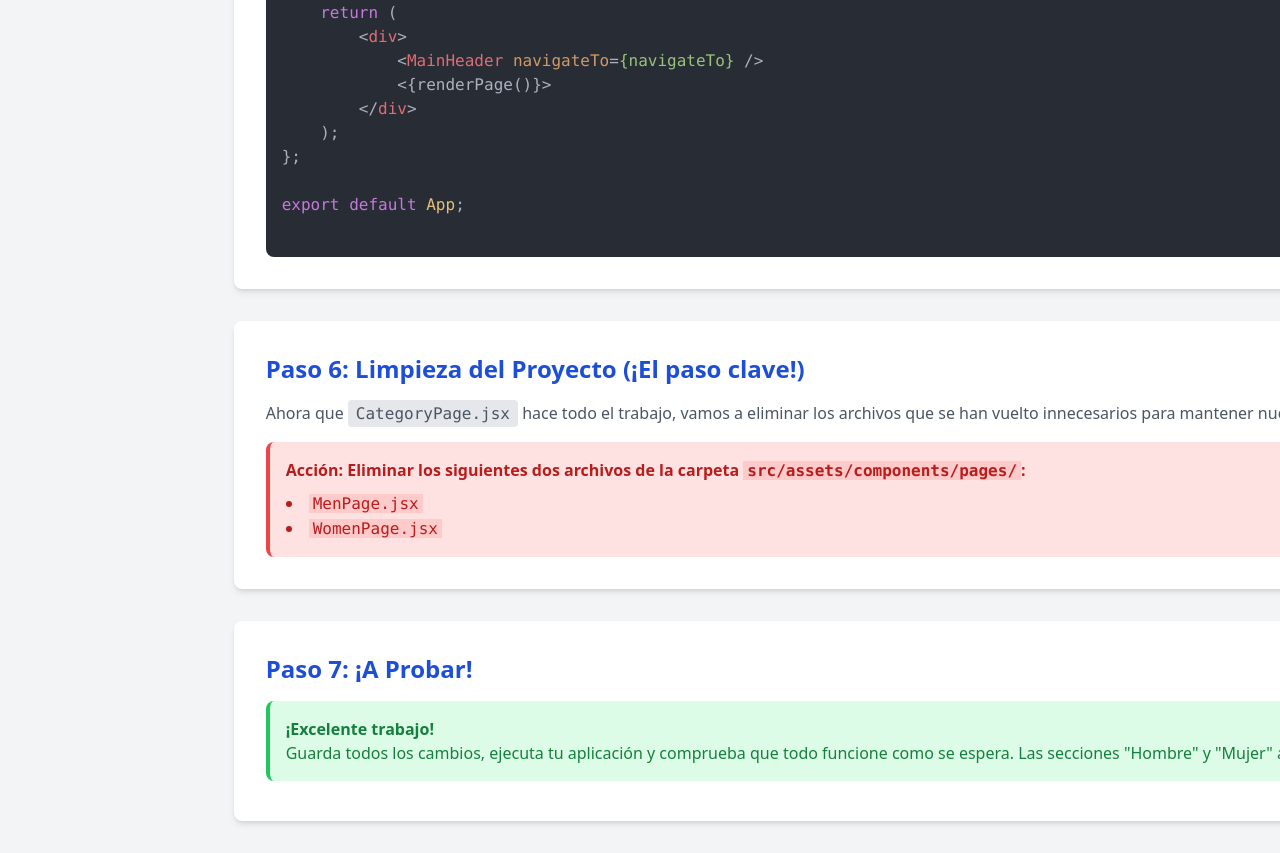
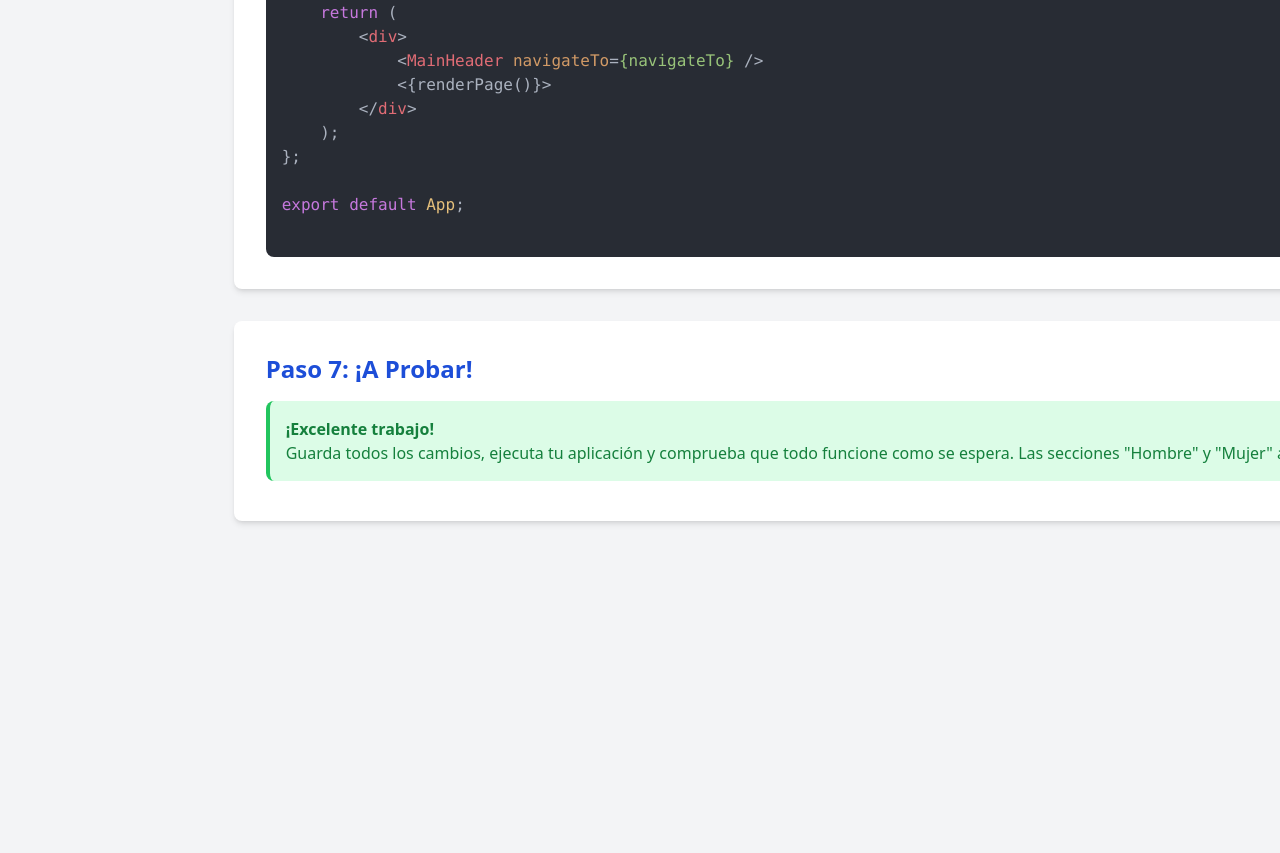
Before and after one commit to saamueldmg/profe-samuel, a plain HTML site: page instructivo.html in a window 1280 px wide. Shown: the part 6568-7421 px from the top of the page. After the commit the page ends 7121 px from the top, so only its background shows below. Drawn offline with nearby package versions, Linux system fonts and the light colour scheme.

Commit message:
quitnado

```diff
--- a/instructivo.html
+++ b/instructivo.html
@@ -373,19 +373,6 @@ export default App;
                     </div>
                 </section>
 
-                 <!-- Step 6 -->
-                <section id="step-6" class="bg-white rounded-lg shadow-md p-6 md:p-8 min-h-[200px]">
-                    <h2 class="text-2xl font-bold mb-4 text-blue-700">Paso 6: Limpieza del Proyecto (¡El paso clave!)</h2>
-                    <p class="mb-4 text-gray-600">Ahora que <code class="bg-gray-200 px-2 py-1 rounded">CategoryPage.jsx</code> hace todo el trabajo, vamos a eliminar los archivos que se han vuelto innecesarios para mantener nuestro código limpio y ordenado.</p>
-                     <div class="bg-red-100 border-l-4 border-red-500 text-red-700 p-4 rounded-lg">
-                        <p class="font-bold">Acción: Eliminar los siguientes dos archivos de la carpeta <code class="bg-red-200 px-1">src/assets/components/pages/</code>:</p>
-                        <ul class="list-disc list-inside mt-2">
-                            <li><code class="bg-red-200 px-1">MenPage.jsx</code></li>
-                            <li><code class="bg-red-200 px-1">WomenPage.jsx</code></li>
-                        </ul>
-                    </div>
-                </section>
-
                  <!-- Step 7 -->
                 <section id="step-7" class="bg-white rounded-lg shadow-md p-6 md:p-8 min-h-[200px]">
                     <h2 class="text-2xl font-bold mb-4 text-blue-700">Paso 7: ¡A Probar!</h2>
```
